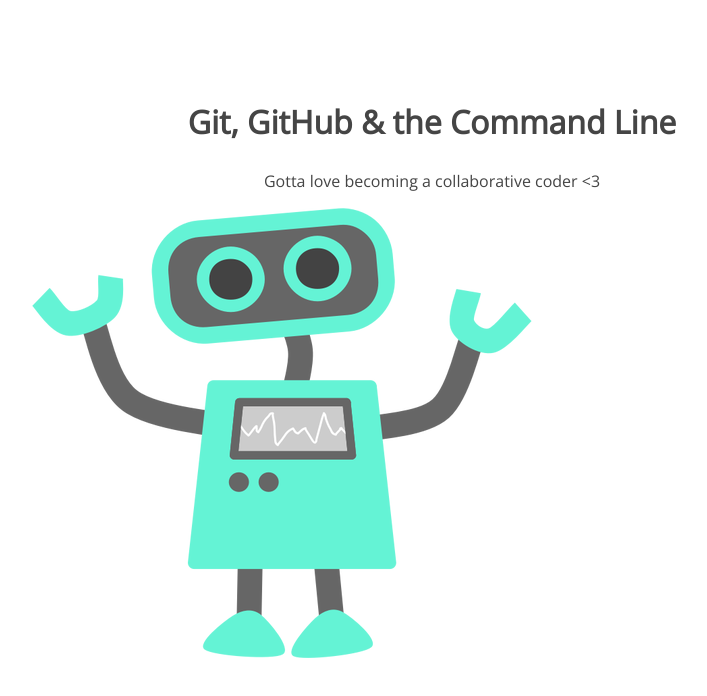
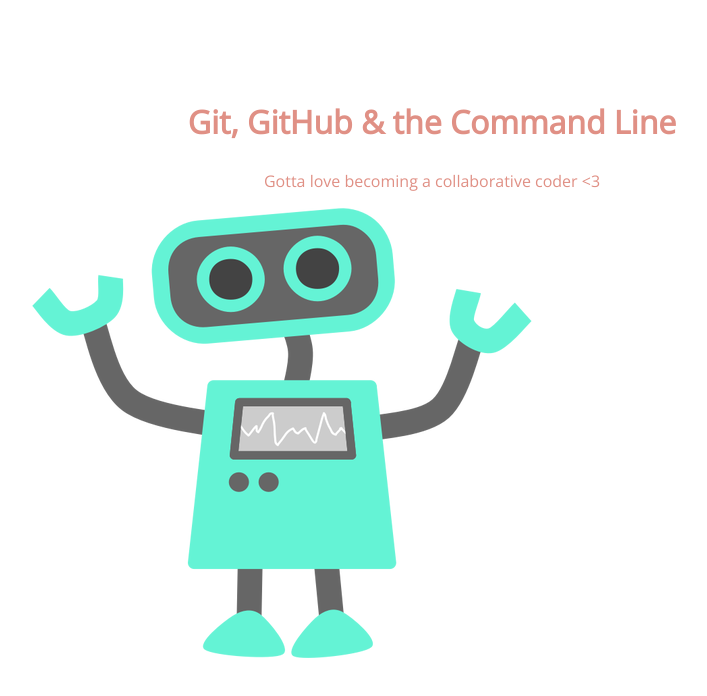
Before and after one commit to m-valeri/105-project, a plain HTML site: page index.html in a window 1280 px wide. Shown: the whole page, without its empty margins (208-915 px from the left). Drawn offline with nearby package versions, Linux system fonts and the light colour scheme.

Commit message:
changed h1 color

```diff
--- a/css/style.css
+++ b/css/style.css
@@ -5,7 +5,7 @@ section {
 section h1,
 section p {
 	text-align: center;
-	color: #454545;
+	color: #e09085;
 }
 section h1 {
 	font: 32px 'Open Sans';
```
